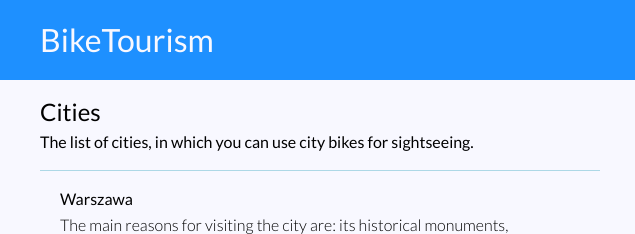
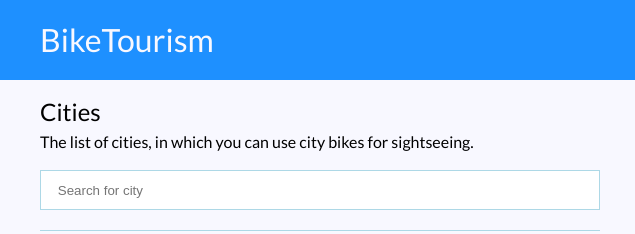
Before and after one commit to gorzat/mentorship-101, a plain HTML site: page Project/structure_new.html in a window 1280 px wide. Shown: the top 234 px of the page, 0-635 px from the left. Drawn offline with nearby package versions, Linux system fonts and the light colour scheme.

Commit message:
adding filter to project

```diff
--- a/Project/structure_new.html
+++ b/Project/structure_new.html
@@ -33,6 +33,9 @@
             <div class="content-header">
                 <h2 class="content-header__title">Cities</h2>
                 <p class="content-header__description">The list of cities, in which you can use city bikes for sightseeing.</p>
+            </div>
+            <div class="content-search">
+                <input class="content-search__field" type="text" placeholder="Search for city">
             </div>
             <ul class="cities-list">
                 <li class="cities-list__element">
@@ -140,7 +143,6 @@
                     alt="europe map">
             </div>
         </section>
-
     </section>
 
     <footer class="main-footer">
--- a/Project/style.css
+++ b/Project/style.css
@@ -62,6 +62,13 @@
   right: 0;
   z-index: -1; }
 
+.content-search__field {
+  margin-bottom: 20px;
+  padding-left: 3%;
+  height: 40px;
+  width: 100%;
+  border: 1px solid lightblue; }
+
 .city-box__title {
   padding-bottom: 10px;
   font-weight: 400; }
--- a/Project/style/_config.scss
+++ b/Project/style/_config.scss
@@ -1 +1,3 @@
 $pagePadding: 40px;
+
+$borderColor: lightblue;
--- /dev/null
+++ b/Project/style/_content-search.scss
@@ -0,0 +1,9 @@
+.content-search{
+    &__field{
+        margin-bottom: 20px;
+        padding-left: 3%;
+        height: 40px;
+        width: 100%;
+        border: 1px solid $borderColor;
+    }
+}
--- a/Project/style/main.scss
+++ b/Project/style/main.scss
@@ -5,6 +5,7 @@
 @import 'main-nav';
 @import 'page-logo';
 @import 'page-content';
+@import 'content-search';
 @import 'city-box';
 @import 'map-box';
 @import 'cities-list';
```
Also changed, not shown: Project/js/filter.js (added, +15 -0 lines).
